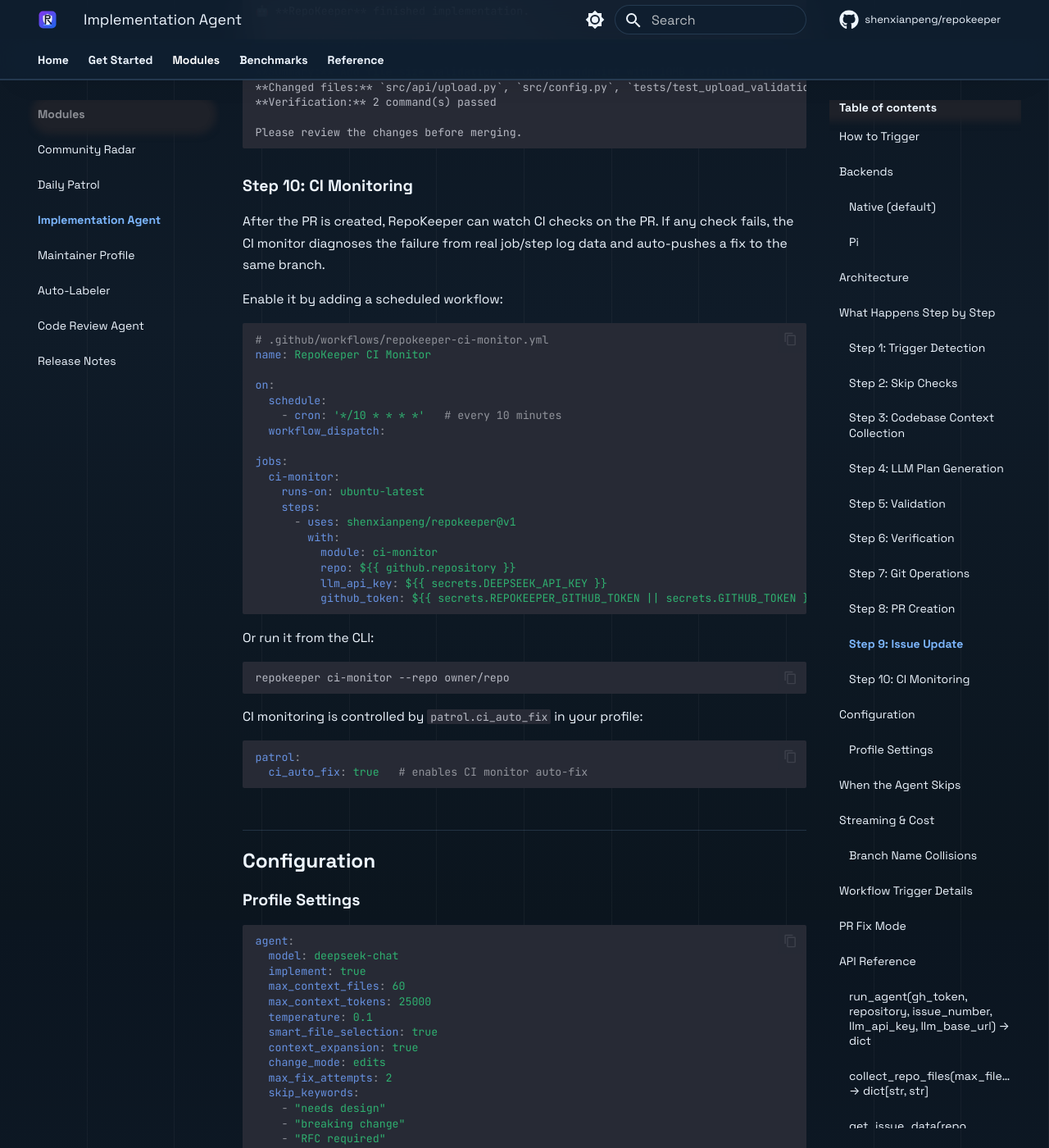
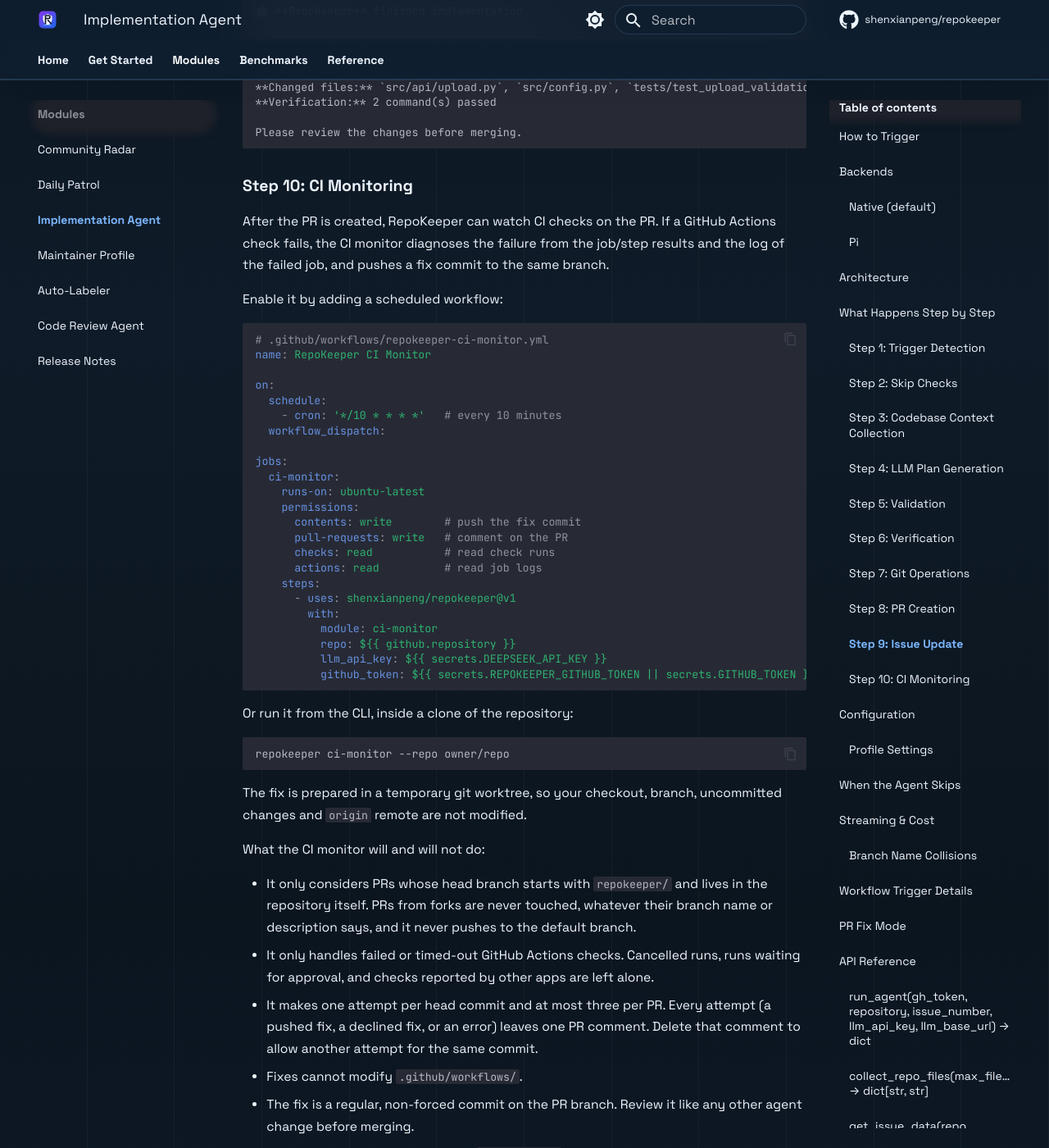
Before and after one commit to shenxianpeng/repokeeper, an MkDocs documentation site: the page built from docs/module-3-agent.md, in a window 1280 px wide and 1400 px high, scrolled down 5878 px. Shown: the whole window at 82% size. Built offline with MkDocs 1.6.1 and Material for MkDocs 9.7.7, drawn with Linux system fonts in a browser that asks for light colours; comment, search, counter and statistics services are not loaded; some of the changed text lies outside the part shown.

Commit message:
docs(agent): document CI monitor permissions and limits
Add the workflow permissions the monitor needs and describe which PRs
and checks it handles, the attempt limit, and that commits pushed with
the default GITHUB_TOKEN do not re-trigger CI.

````diff
--- a/docs/module-3-agent.md
+++ b/docs/module-3-agent.md
@@ -267,9 +267,10 @@
 
 ### Step 10: CI Monitoring
 
-After the PR is created, RepoKeeper can watch CI checks on the PR. If any
-check fails, the CI monitor diagnoses the failure from real job/step log data
-and auto-pushes a fix to the same branch.
+After the PR is created, RepoKeeper can watch CI checks on the PR. If a
+GitHub Actions check fails, the CI monitor diagnoses the failure from the
+job/step results and the log of the failed job, and pushes a fix commit to the
+same branch.
 
 Enable it by adding a scheduled workflow:
 
@@ -285,6 +286,11 @@
 jobs:
   ci-monitor:
     runs-on: ubuntu-latest
+    permissions:
+      contents: write        # push the fix commit
+      pull-requests: write   # comment on the PR
+      checks: read           # read check runs
+      actions: read          # read job logs
     steps:
       - uses: shenxianpeng/repokeeper@v1
         with:
@@ -294,11 +300,31 @@
           github_token: ${{ secrets.REPOKEEPER_GITHUB_TOKEN || secrets.GITHUB_TOKEN }}
 ```
 
-Or run it from the CLI:
+Or run it from the CLI, inside a clone of the repository:
 
 ```bash
 repokeeper ci-monitor --repo owner/repo
 ```
+
+The fix is prepared in a temporary git worktree, so your checkout, branch,
+uncommitted changes and `origin` remote are not modified.
+
+What the CI monitor will and will not do:
+
+- It only considers PRs whose head branch starts with `repokeeper/` and lives
+  in the repository itself. PRs from forks are never touched, whatever their
+  branch name or description says, and it never pushes to the default branch.
+- It only handles failed or timed-out GitHub Actions checks. Cancelled runs,
+  runs waiting for approval, and checks reported by other apps are left alone.
+- It makes one attempt per head commit and at most three per PR. Every attempt
+  (a pushed fix, a declined fix, or an error) leaves one PR comment. Delete
+  that comment to allow another attempt for the same commit.
+- Fixes cannot modify `.github/workflows/`.
+- The fix is a regular, non-forced commit on the PR branch. Review it like any
+  other agent change before merging.
+- Commits pushed with the default `GITHUB_TOKEN` do not start new workflow
+  runs (a GitHub restriction), so such a fix is not re-tested until CI is
+  triggered another way.
 
 CI monitoring is controlled by `patrol.ci_auto_fix` in your profile:
 
````
